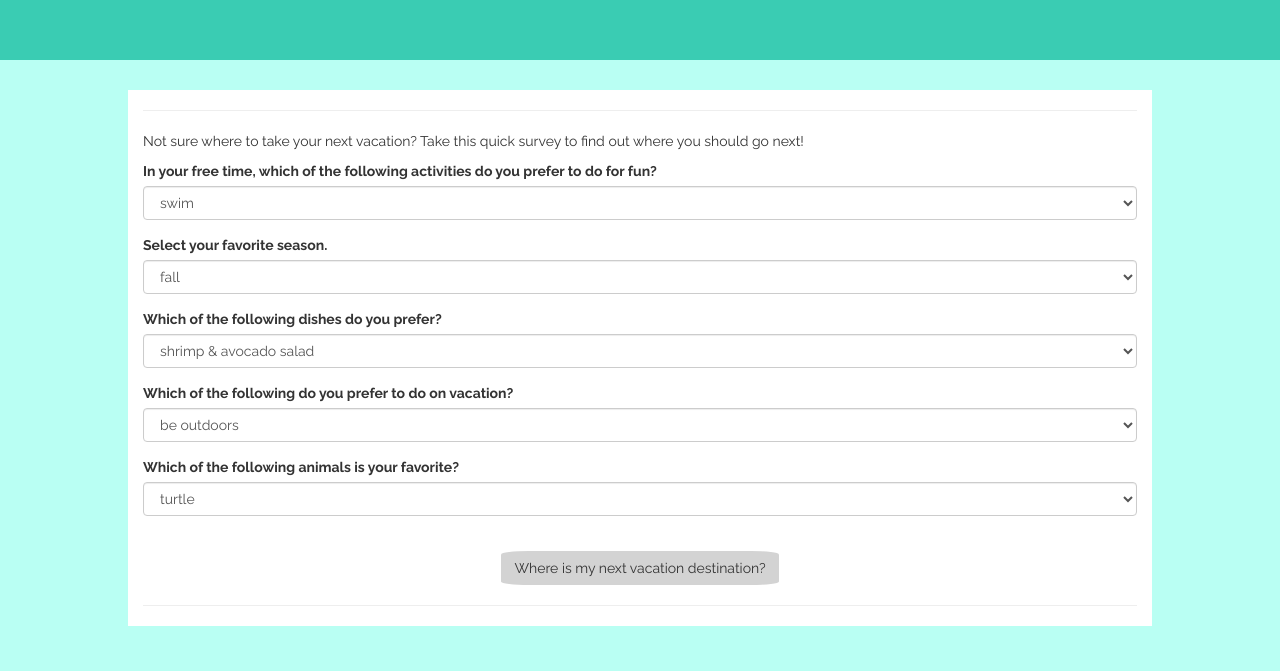
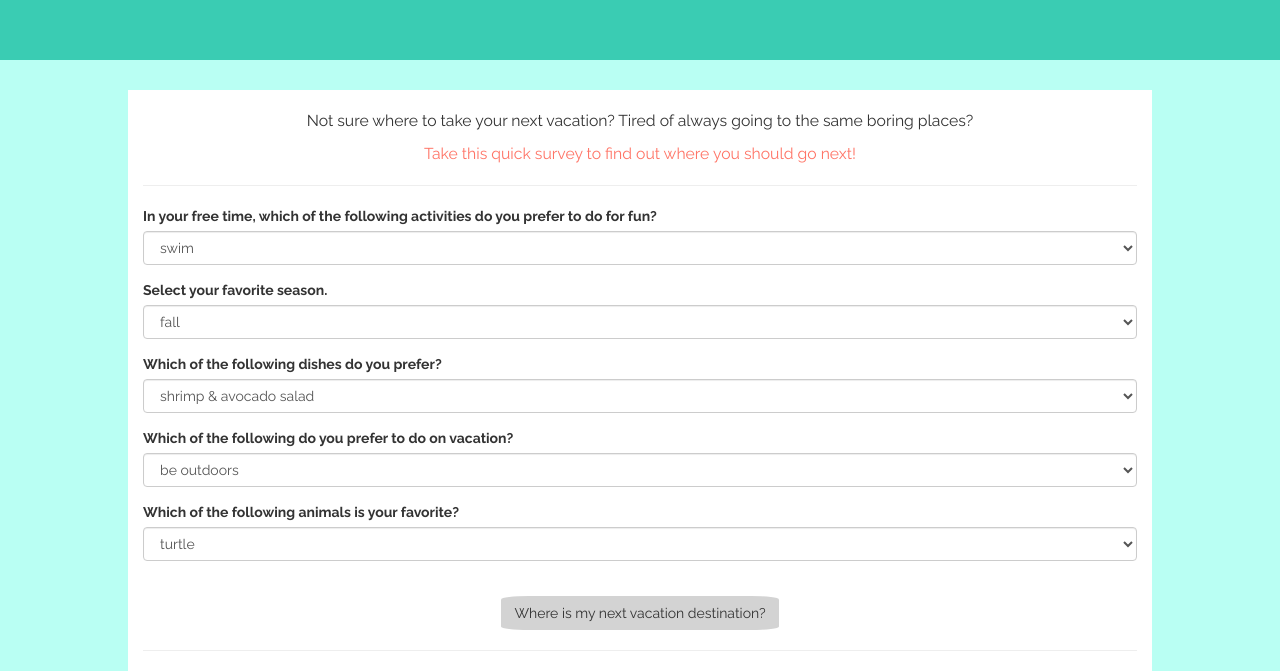
Before and after one commit to annarbecker/week2, a plain HTML site: page index.html in a window 1280 px wide. Shown: the part 180-851 px from the top of the page. Before the commit the page ends 806 px from the top, so only its background shows below. Drawn offline with Linux system fonts and the light colour scheme.

Commit message:
Fix form formatting with styling in styles.css with minor changes to index.html

```diff
--- a/css/styles.css
+++ b/css/styles.css
@@ -21,9 +21,19 @@ body {
 
 
 /*===============================FORM=================================*/
+.container p {
+  text-align: center;
+  font-size: 1.125em;
+}
+
+#highlight {
+  color: #FF7466;
+}
+
 button {
   background-color: lightgray;
   margin-left: 300px;
+  padding-top: 1px;
 }
 
 button.btn:hover {
@@ -32,8 +42,8 @@ button.btn:hover {
 }
 
 
-/*===============================USERANSWER OUTPUT=================================*/
-.col-md-4 {
+/*===================USERANSWER OUTPUT=================================*/
+.col-md-4 p {
   text-align: justify;
 }
 
--- a/index.html
+++ b/index.html
@@ -10,17 +10,18 @@
     <title>Destination Vacation</title>
   </head>
   <body>
-      <div class="jumbotron">
-        <h1>Destination Vacation</h1>
-        <p>Let us help you find your next vacation destination!</p>
-      </div>
+    <div class="jumbotron">
+      <h1>Destination Vacation</h1>
+      <p>Let us help you find your next vacation destination!</p>
+    </div>
 
     <div class="container">
-    <hr>
-    <p>Not sure where to take your next vacation? Take this quick survey to find out where you should go next!</p>
+      <br>
+      <p>Not sure where to take your next vacation? Tired of always going to the same boring places?</p>
+      <p id="highlight">Take this quick survey to find out where you should go next!</p>
+      <hr>
       <div id="blanks">
         <form id="vacationForm">
-
           <div class="form-group">
             <label for="activity">In your free time, which of the following activities do you prefer to do for fun?</label>
             <select class="form-control" id="activity">
```
